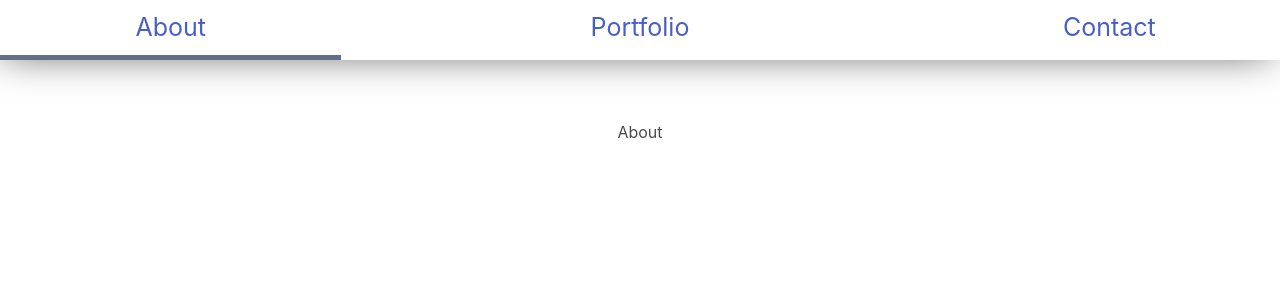
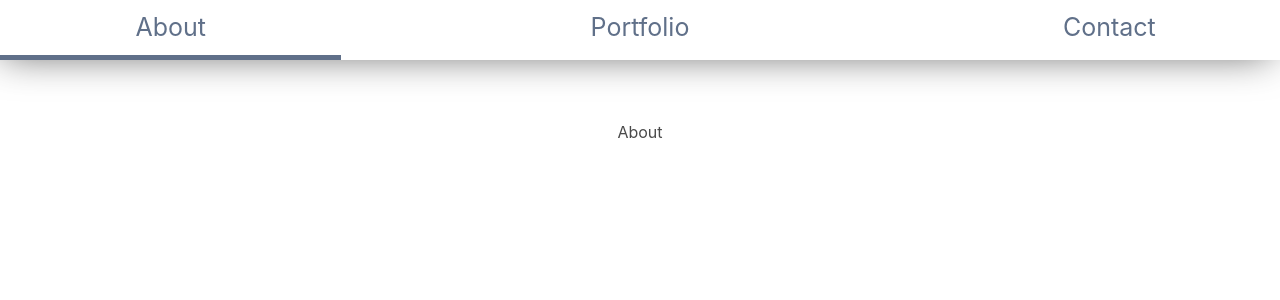
Before and after one commit to ChrstnDmbchr/Portfolio, a React (Create React App) app: page / in a window 1280 px wide. Shown: the top 300 px of the page. Built offline with nearby package versions, Linux system fonts and the light colour scheme.

Commit message:
fixed bug with nav item selection

```diff
--- a/src/components/Nav.js
+++ b/src/components/Nav.js
@@ -17,20 +17,26 @@ class Nav extends Component {
     const { activeNav } = this.state;
     return (
       <div className="nav">
-        <h1
+        <Link to={'/'}
+          className={activeNav === 'about' ? 'nav-item-active' : 'nav-item'}
           onClick={() => this.setActive('about')}
-          className={activeNav === 'about' ? 'nav-item-active' : 'nav-item'}
-        ><Link to={'/'}>About</Link></h1>
+        >
+            <h1>About</h1>
+        </Link>
 
-        <h1
+        <Link to={'/portfolio'}
+          className={activeNav === 'portfolio' ? 'nav-item-active' : 'nav-item'}
           onClick={() => this.setActive('portfolio')}
-          className={activeNav === 'portfolio' ? 'nav-item-active' : 'nav-item'}
-        ><Link to={'/portfolio'}>Portfolio</Link></h1>
+        >
+            <h1>Portfolio</h1>
+        </Link>
 
-        <h1
+        <Link to={'/contact'}
+          className={activeNav === 'contact' ? 'nav-item-active' : 'nav-item'}
           onClick={() => this.setActive('contact')}
-          className={activeNav === 'contact' ? 'nav-item-active' : 'nav-item'}
-        ><Link to={'/contact'}>Contact</Link></h1>
+        >
+            <h1>Contact</h1>
+        </Link>
       </div>
     );
   }
--- a/src/styling/Nav.css
+++ b/src/styling/Nav.css
@@ -9,6 +9,14 @@
   text-align: center;
   position: fixed;
   z-index: 1;
+}
+
+.nav a {
+  color: #607089;
+}
+
+.nav a:hover {
+  color: #607089;
 }
 
 .nav-item {
```
